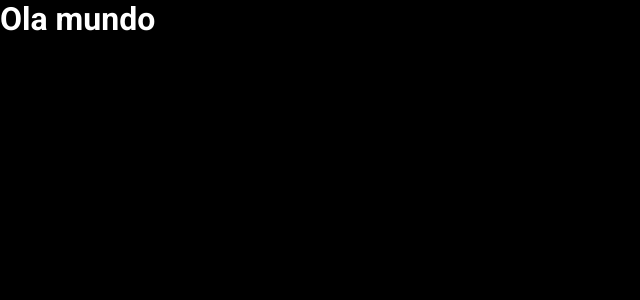
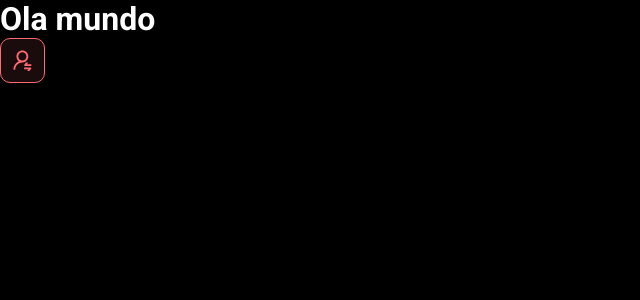
Before and after one commit to joaopitoli/dsmeta, a React (Vite) app in the folder frontend/: page / in a window 1280 px wide. Shown: the top 300 px of the page, without its empty margins (0-640 px from the left). Built offline with nearby package versions, Linux system fonts and the light colour scheme.

Commit message:
First component

```diff
--- a/frontend/src/App.tsx
+++ b/frontend/src/App.tsx
@@ -1,6 +1,11 @@
+import NotificationButton from "./components/NotificationButton"
+
 function App() {
   return(
+    <>
     <h1>Ola mundo</h1>
+    <NotificationButton/>
+    </>
   )
 }
 
--- /dev/null
+++ b/frontend/src/components/NotificationButton/index.tsx
@@ -0,0 +1,12 @@
+import icon from '../../assets/img/Vector.svg'
+import './style.css'
+
+function NotificationButton() {
+    return (
+        <div className="dsmeta-red-btn">
+            <img src={icon} alt="notificar"/>
+        </div>
+    )
+}
+
+export default NotificationButton
--- /dev/null
+++ b/frontend/src/components/NotificationButton/style.css
@@ -0,0 +1,17 @@
+.dsmeta-red-btn {
+    width: 45px;
+    height: 45px;
+    background: rgba(255, 107, 114, 0.1);
+    border: 1px solid #FF6B72;
+    border-radius: 10px;
+    display: flex;
+    align-items: center;
+    justify-content: center;
+    cursor: pointer;
+
+}
+
+.dsmeta-red-btn img {
+    width: 19px;
+
+}
```
Also changed, not shown: frontend/src/assets/img/Vector.svg (added).
